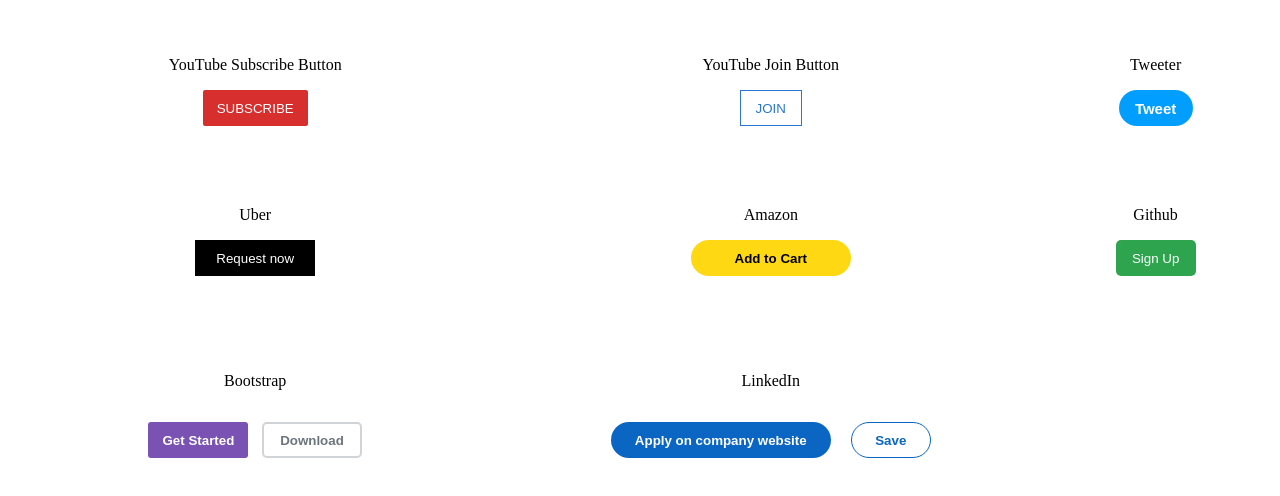
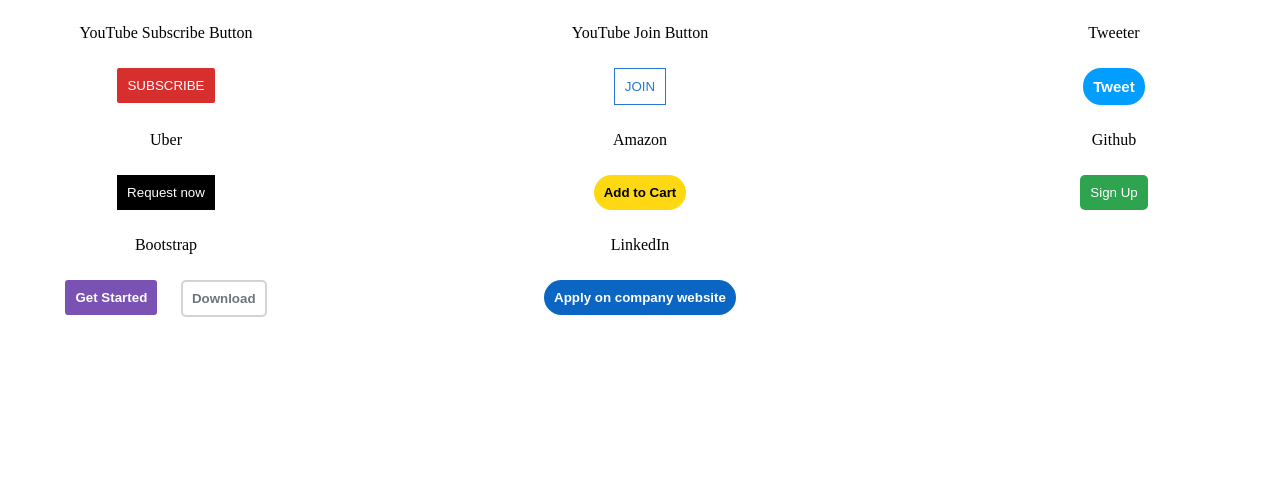
Before and after one commit to Qntlz/Web-Development, a plain HTML site: page PRACTICE/HOVERS_TRANSITIONS/index.html in a window 1280 px wide. Drawn offline with Linux system fonts and the light colour scheme.

Commit message:
Updated Code

```diff
--- a/PRACTICE/BUTTONS/style.css
+++ b/PRACTICE/BUTTONS/style.css
@@ -1,6 +1,6 @@
 button {
-    margin: 10px 10px 10px 10px;
-    padding: 10px 10px 10px 10px;
+    margin: 10px;
+    padding: 10px;
     vertical-align: top;
 }
 
--- a/PRACTICE/HOVERS_TRANSITIONS/index.html
+++ b/PRACTICE/HOVERS_TRANSITIONS/index.html
@@ -1,11 +1,13 @@
 <!DOCTYPE html>
 <html lang="en">
+
 <head>
     <meta charset="UTF-8">
     <meta name="viewport" content="width=device-width, initial-scale=1.0">
     <link rel="stylesheet" href="style.css">
     <title>Hovers & Transitions</title>
 </head>
+
 <body>
     <!--Practice Button with Effects(Hover & Transitions) in CSS-->
     <div class="container">
@@ -34,21 +36,15 @@
             <button class="github-button">Sign Up</button>
         </div>
         <div>
-            <div>Bootstrap</div>
-            <div>
-                <div>
-                    <button class="bootstrap-button1">Get Started</button>
-                    <button class="bootstrap-button2">Download</button>
-                </div>
-            </div>
+            <p>Bootstrap</p>
+            <button class="bootstrap-button1">Get Started</button>
+            <button class="bootstrap-button2">Download</button>
         </div>
         <div>
-            <div>LinkedIn</div>
-            <div>
-                <button class="linkedIn-button1">Apply on company website</button>
-                <button class="linkedIn-button2">Save</button>
-            </div>
+            <p>LinkedIn</p>
+            <button class="linkedIn-button1">Apply on company website</button>
         </div>
     </div>
 </body>
+
 </html>
--- a/PRACTICE/HOVERS_TRANSITIONS/style.css
+++ b/PRACTICE/HOVERS_TRANSITIONS/style.css
@@ -1,10 +1,15 @@
+button {
+    margin: 10px;
+    padding: 10px;
+    vertical-align: top;
+}
+
 .container {
     display: grid;
-    grid-template-columns: auto auto auto;
+    grid-template-columns: 25% 50% 25% ;
 }
 
 .container div {
-    margin: 2rem;
     text-align: center;
 }
 
@@ -12,8 +17,7 @@
     background-color: rgba(211, 22, 22, 0.893);
     transition: opacity 0.2s;     /*To Smoothen the effect of the pseudoclass*/
     border-radius: 2px;
-    height: 2.25rem;
-    width: 6.563rem;
+    padding: 10px;
     cursor: pointer;
     color: white;
     border: none;
@@ -35,8 +39,6 @@
     color: rgb(41, 118, 211);
     background-color: white;
     font-weight: lighter;
-    height: 2.25rem;
-    width: 3.875rem;
     cursor: pointer;
 }
 
@@ -56,8 +58,6 @@
     transform: box-shadow 0.2s;
     border-radius: 18px;
     font-weight: bold;
-    height: 2.25rem;
-    width: 4.625rem;
     font-size: 15px;
     cursor: pointer;
     color: white;
@@ -74,9 +74,7 @@
     background-color: black;
     transition: opacity 0.2s;
     cursor: pointer;
-    height: 2.25rem;
     color: white;
-    width: 7.5rem;
     border: none;
 }
 
@@ -90,9 +88,7 @@
     border-radius: 20px;
     font-weight: 550;
     cursor: pointer;
-    height: 2.25rem;
     border: none;
-    width: 10rem;
 }
 
 .amazon-button:hover {
@@ -105,9 +101,7 @@
     border-radius: 5px;
     color: white;
     cursor: pointer;
-    height: 2.25rem;
     border: none;
-    width:5rem;
 }
 
 .github-button:hover {
@@ -120,10 +114,8 @@
     margin-right: 0.6rem;
     border-radius: 3px;
     font-weight: bold;
-    height: 2.25rem;
     cursor: pointer;
     color: white;
-    width: 6.25rem;
     border: none;
 }
 
@@ -133,19 +125,18 @@
 
 .bootstrap-button2 {
     border: 2px solid rgba(202, 206, 209, 0.87);
-    transition: background-color 0.2s, color 0.2s, border 0.2s;
+    transition: background-color 0.2s, color 0.2s;
     color: rgb(108, 117, 125);
     background-color: white;
     border-radius: 5px;
     font-weight: bold;
+    padding: 9px;
     cursor: pointer;
-    height: 2.25rem;
-    width: 6.25rem;
 }
 
 .bootstrap-button2:hover {
     color: white;
-    border: none;
+    border-color: transparent;      /* Change border color to transparent on hover */
     background-color: rgb(108, 117, 125);
 }
 
@@ -153,10 +144,7 @@
     background-color: rgb(10, 102, 194);
     transition: background-color 0.2s;
     border-radius: 50px;
-    margin-right: 1rem;
     font-weight: bold;
-    width: 13.75rem;
-    height: 2.25rem;
     cursor: pointer;
     color: white;
     border: none;
@@ -165,20 +153,3 @@
 .linkedIn-button1:hover {
     background-color: rgb(10, 83, 156);
 }
-
-.linkedIn-button2{
-    border: 1px solid rgb(10, 102, 194);
-    transition: background-color 0.1s, border-width 0.1s;
-    color: rgb(10, 102, 194);
-    background-color: white;
-    border-radius: 50px;
-    font-weight: bold;
-    cursor: pointer;
-    height: 2.25rem;
-    width: 80px;
-}
-
-.linkedIn-button2:hover {
-    background-color: rgb(227, 237, 244);
-    border-width: 2px;
-}
```
